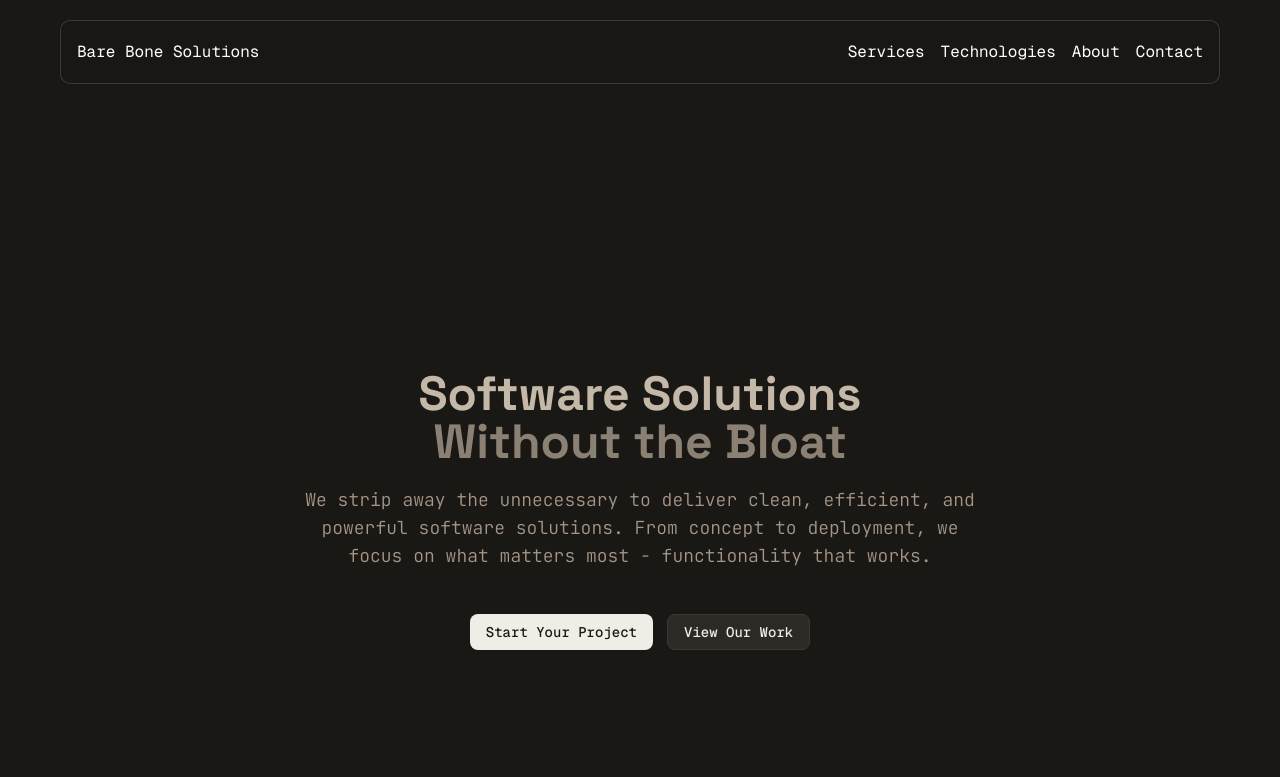
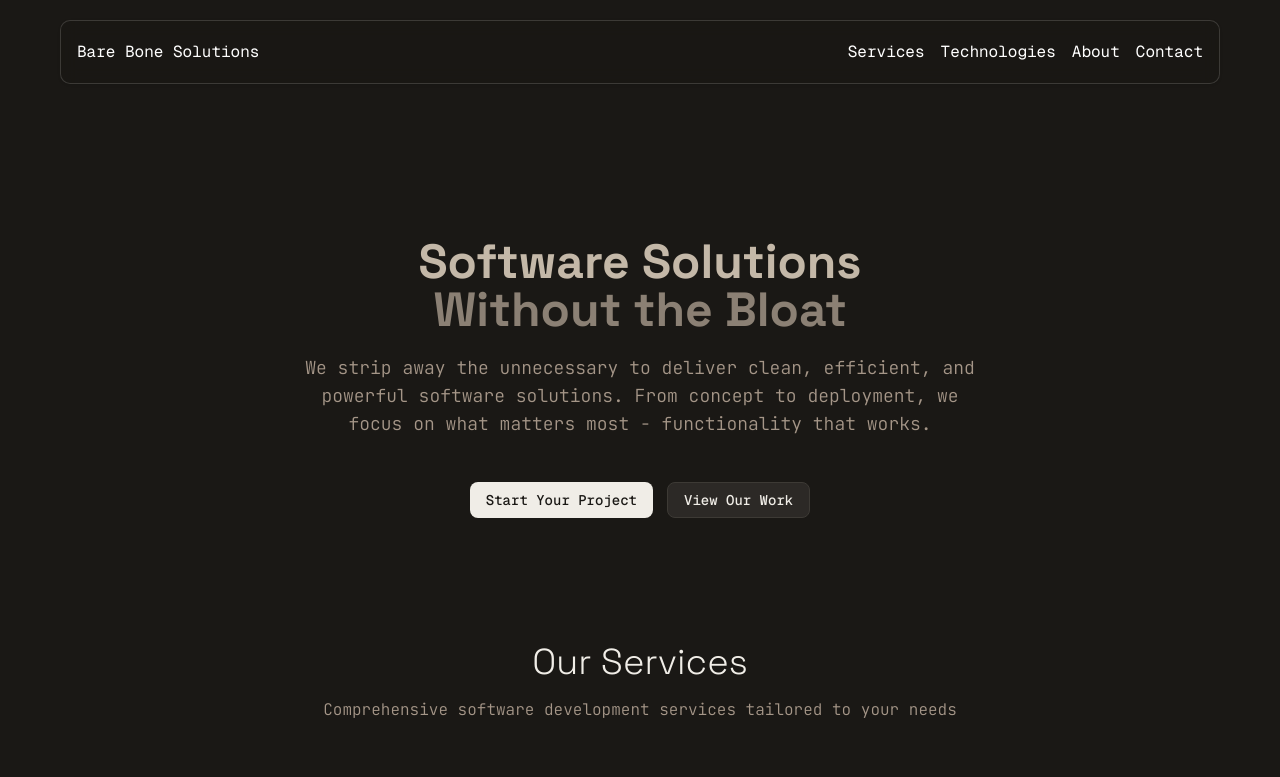
Before and after one commit to bare-bones-solutions/barebones-site, a Next.js app: page / in a window 1280 px wide. Shown: the top 777 px of the page. Built offline with nearby package versions, Linux system fonts and the light colour scheme; a web font is replaced by a local one.

Commit message:
update hero margin

```diff
--- a/src/components/homepage/hero.tsx
+++ b/src/components/homepage/hero.tsx
@@ -7,7 +7,7 @@ const MotionButton = motion(Button);
 
 export default function Hero() {
     return (
-        <div className="relative max-w-3xl mx-auto px-5 flex flex-col items-center justify-around h-[300px] mt-[256px]">
+        <div className="relative max-w-3xl mx-auto px-5 flex flex-col items-center justify-around h-[300px] mt-[124px]">
             {/* Pixel cube: half in margin, half behind hero */}
             <div className="absolute left-1/2 -top-24 -translate-x-1/2 z-0">
                 {/* <PixelCube /> */}
```
